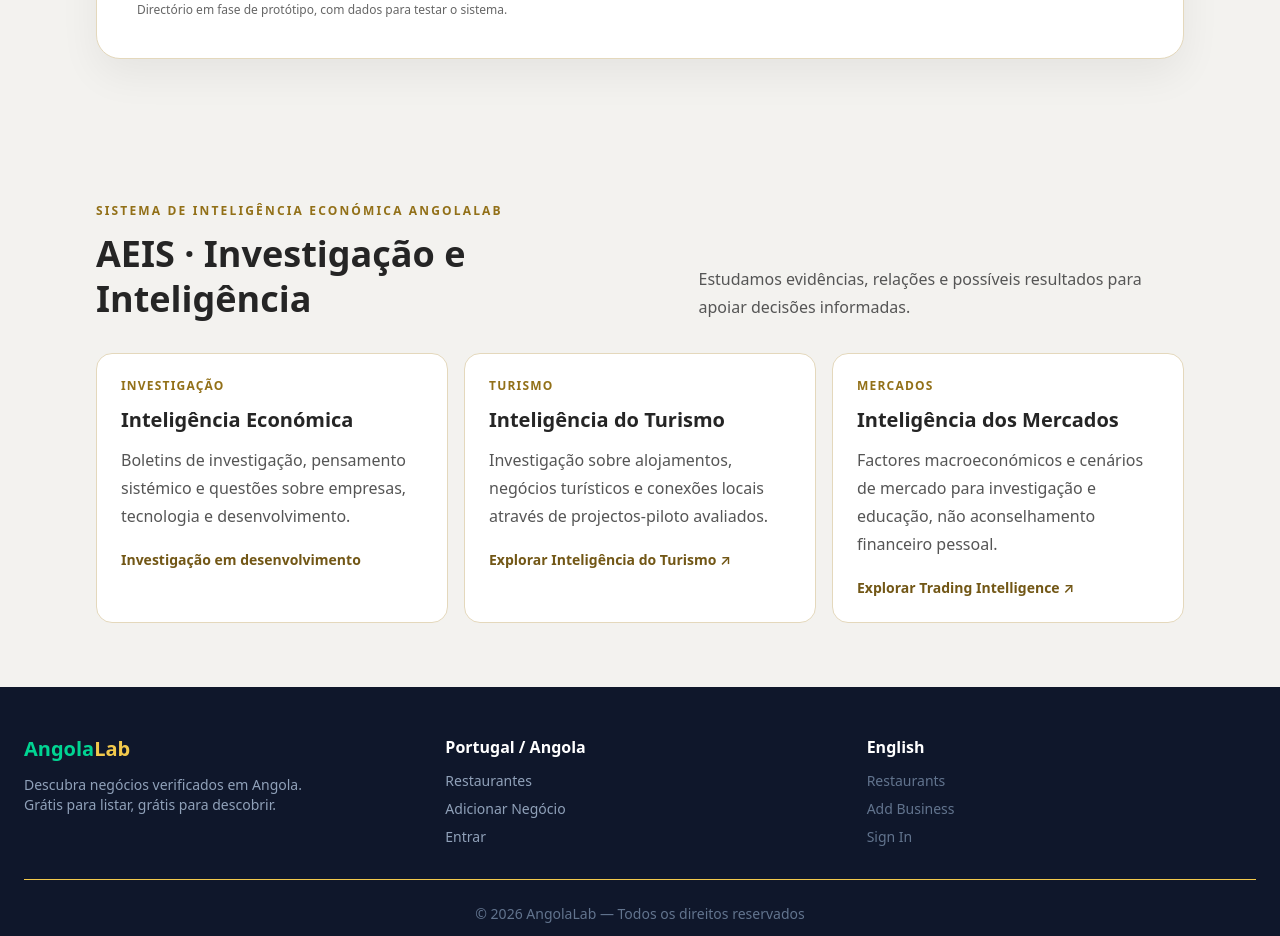
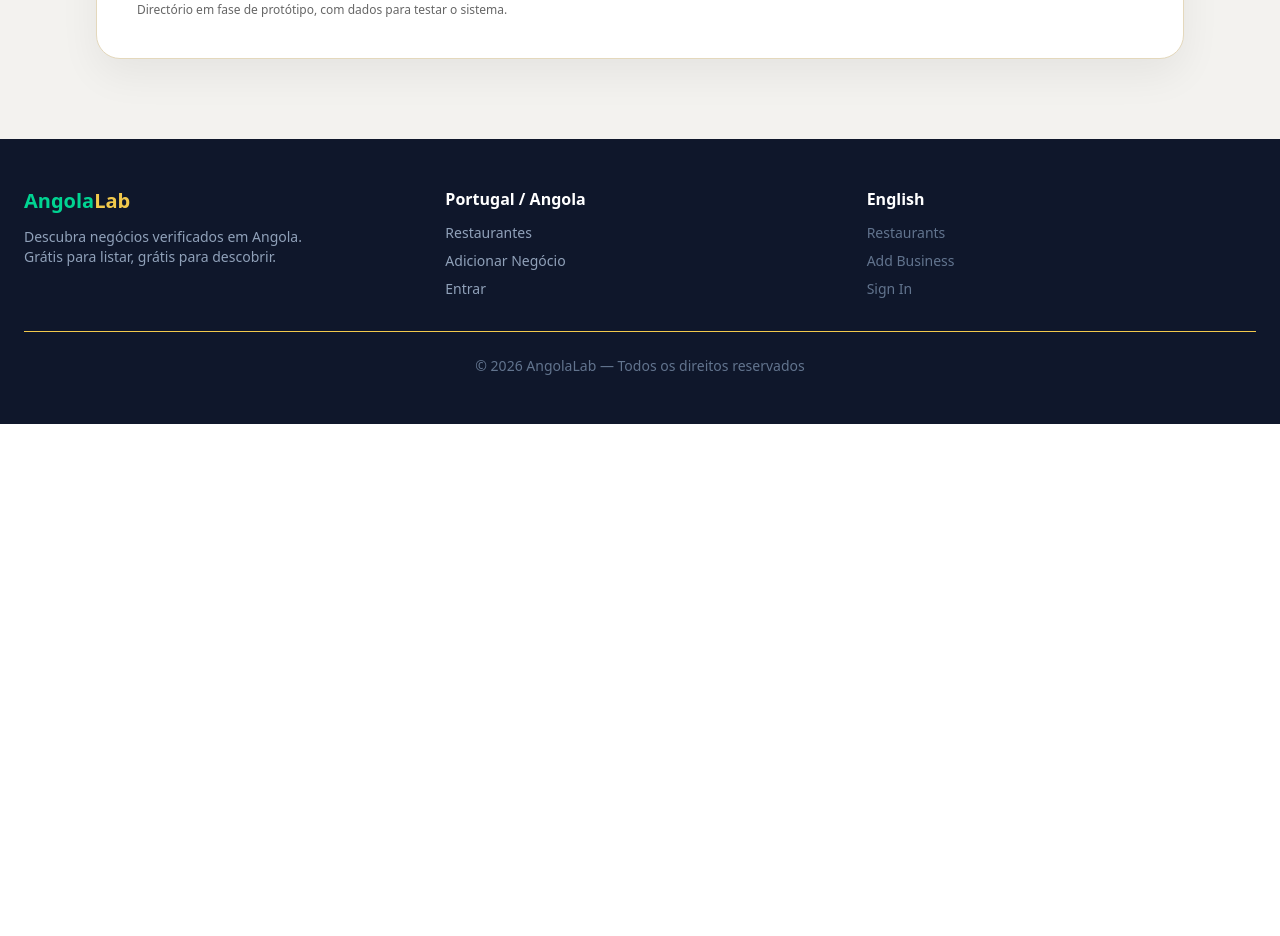
Before and after one commit to oswaldodeal/angolalab-restaurants, a Next.js app: page /pt in a window 1280 px wide. Shown: the part 3100-4036 px from the top of the page. After the commit the page ends 3524 px from the top, so only its background shows below. Built offline with nearby package versions, Linux system fonts and the light colour scheme.

Commit message:
End PT Home content after Tourism

```diff
--- a/app/pt/page.tsx
+++ b/app/pt/page.tsx
@@ -10,7 +10,7 @@ export default function EcosystemHomePage() {
     <h1 className="max-w-4xl text-3xl font-bold leading-tight text-white sm:text-5xl">Descubra negócios. Conecte pessoas.</h1>
     <p className="mt-6 hidden max-w-3xl text-lg leading-8 text-slate-300 sm:block">A AngolaLab ajuda negócios a ganhar visibilidade, profissionais a apresentar competências e pessoas a desenvolver projectos digitais. A investigação e a educação sustentam esta missão.</p>
     <div className="mt-6 grid grid-cols-2 gap-2 sm:mt-8 sm:flex sm:flex-wrap sm:gap-3">
-     <a href="#aeis" className="inline-flex min-h-12 items-center justify-center rounded-lg bg-[#d4af37] px-2 py-3 text-center text-sm font-semibold text-[#171717] hover:bg-[#f2c94c] sm:px-6 sm:text-base"><span className="sm:hidden">Investigação AEIS</span><span className="hidden sm:inline">Inteligência Económica</span></a>
+     <a href="#business-directory" className="inline-flex min-h-12 items-center justify-center rounded-lg bg-[#d4af37] px-2 py-3 text-center text-sm font-semibold text-[#171717] hover:bg-[#f2c94c] sm:px-6 sm:text-base"><span className="sm:hidden">Investigação AEIS</span><span className="hidden sm:inline">Inteligência Económica</span></a>
      <a href="#connections" className="inline-flex min-h-12 items-center justify-center rounded-lg border border-[#d4af37] px-2 py-3 text-center text-sm font-semibold text-[#f2c94c] hover:bg-white/10 sm:px-6 sm:text-base"><span className="sm:hidden">Conexões</span><span className="hidden sm:inline">Conexões Digitais</span></a>
     </div>
    </div>
@@ -55,21 +55,5 @@ export default function EcosystemHomePage() {
    </div>
   </section>
   <HomeTourismCard language="pt" />
-  <section id="aeis" aria-labelledby="aeis-heading" className="scroll-mt-24 bg-[#f3f2ef] py-14 text-[#252525] sm:py-16">
-   <div className="page-rail">
-    <p className="text-xs font-bold uppercase tracking-[0.18em] text-[#927018]">Sistema de Inteligência Económica AngolaLab</p>
-    <div className="mt-3 grid gap-5 md:grid-cols-[1.2fr_1fr] md:items-end">
-     <h2 id="aeis-heading" className="text-3xl font-bold leading-tight sm:text-4xl">AEIS · Investigação e Inteligência</h2>
-     <p className="leading-7 text-[#555]">Estudamos evidências, relações e possíveis resultados para apoiar decisões informadas.</p>
-    </div>
-    <div className="mt-8 grid gap-4 md:grid-cols-3">
-     <article className="rounded-2xl border border-[#e4d8bc] bg-white p-6"><p className="text-xs font-bold uppercase tracking-widest text-[#927018]">Investigação</p><h3 className="mt-3 text-xl font-bold">Inteligência Económica</h3><p className="mt-3 leading-7 text-[#555]">Boletins de investigação, pensamento sistémico e questões sobre empresas, tecnologia e desenvolvimento.</p><p className="mt-5 text-sm font-semibold text-[#725716]">Investigação em desenvolvimento</p></article>
-<a href="https://angolalab-63iw-git-feature-home-a-f0a44a-oswaldodeal-s-projects.vercel.app/tourism-intelligence/index.html" className="block rounded-2xl border border-[#e4d8bc] bg-white p-6 transition-colors hover:border-[#927018] hover:bg-[#fffcf4] focus-visible:outline-2 focus-visible:outline-offset-2 focus-visible:outline-[#927018]"><p className="text-xs font-bold uppercase tracking-widest text-[#927018]">Turismo</p><h3 className="mt-3 text-xl font-bold">Inteligência do Turismo</h3><p className="mt-3 leading-7 text-[#555]">Investigação sobre alojamentos, negócios turísticos e conexões locais através de projectos-piloto avaliados.</p><p className="mt-5 text-sm font-semibold text-[#725716]">Explorar Inteligência do Turismo ↗</p></a>
-<a href="https://angolalab-63iw-git-feature-home-a-f0a44a-oswaldodeal-s-projects.vercel.app/trading" className="block rounded-2xl border border-[#e4d8bc] bg-white p-6 transition-colors hover:border-[#927018] hover:bg-[#fffcf4] focus-visible:outline-2 focus-visible:outline-offset-2 focus-visible:outline-[#927018]" aria-label="Abrir Trading Intelligence na plataforma AEIS"><p className="text-xs font-bold uppercase tracking-widest text-[#927018]">Mercados</p><h3 className="mt-3 text-xl font-bold">Inteligência dos Mercados</h3><p className="mt-3 leading-7 text-[#555]">Factores macroeconómicos e cenários de mercado para investigação e educação, não aconselhamento financeiro pessoal.</p><p className="mt-5 text-sm font-semibold text-[#725716]">Explorar Trading Intelligence ↗</p></a>
-    </div>
-   </div>
-  </section>
-
-
  </>);
 }
```
